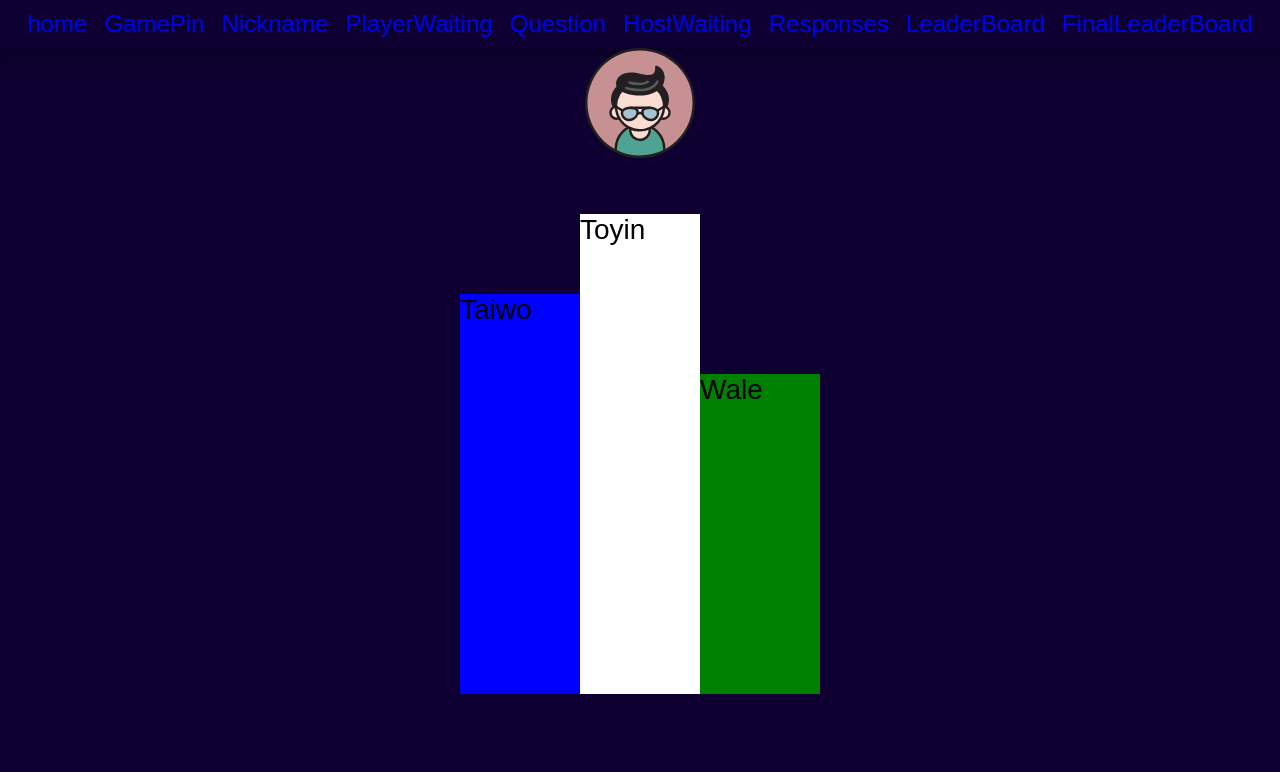
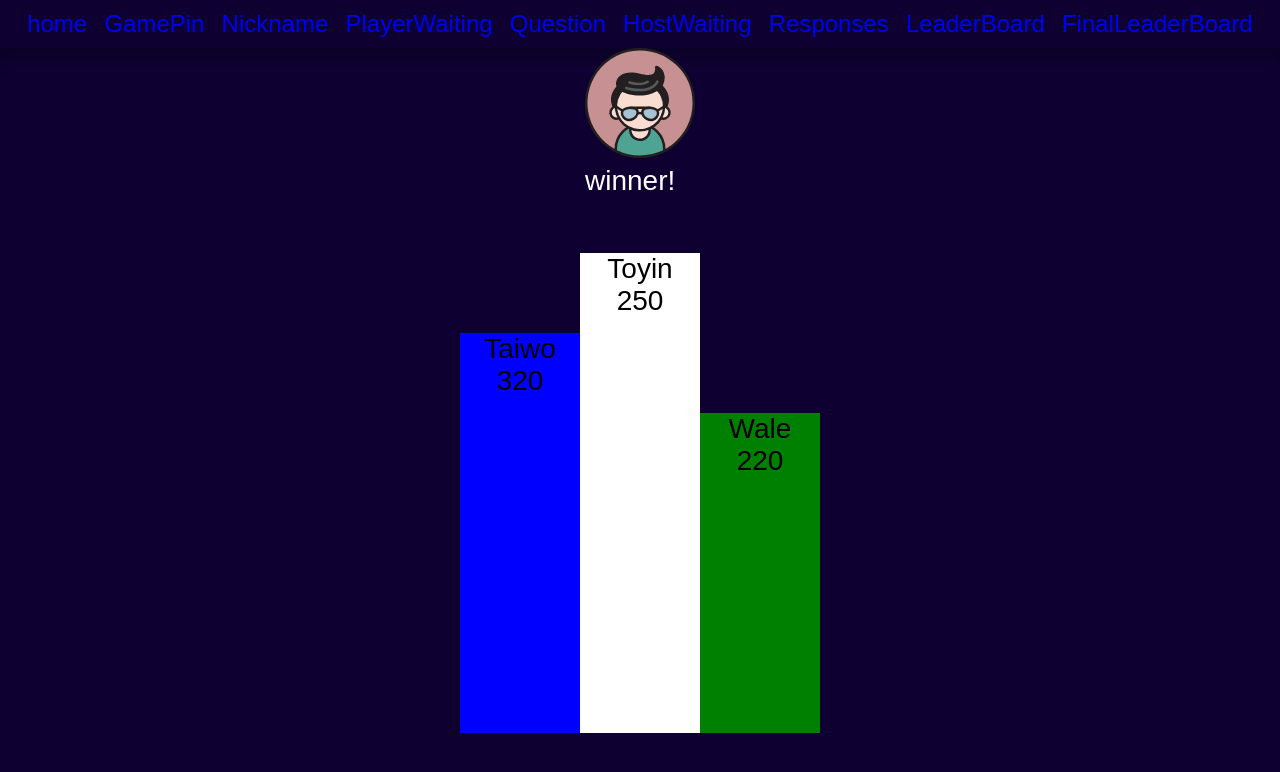
Before and after one commit to mr-funtor/class-kahoot, a React (Vite) app: page /finalleaderBoard in a window 1280 px wide. Shown: the top 772 px of the page. Built offline with nearby package versions, Linux system fonts and the light colour scheme; a web font is replaced by a local one.

Commit message:
leader board

```diff
--- a/src/pages/FinalLeaderboard/finalLeaderboard.module.css
+++ b/src/pages/FinalLeaderboard/finalLeaderboard.module.css
@@ -1,4 +1,4 @@
-.finalLeaderBoard{
+.finalLeaderBoard {
   display: flex;
   flex-direction: column;
   align-items: center;
@@ -6,7 +6,7 @@
   gap: 2em;
 }
 
-.leaderBoard{
+.leaderBoard {
   display: flex;
   align-items: flex-end;
   justify-content: center;
@@ -17,14 +17,26 @@
   width: 120px;
   height: 60vh;
   background-color: white;
+  display: flex;
+  flex-direction: column;
+  align-items: center;
+  justify-content: flex-start;
 }
 .secondPlace {
   width: 120px;
   height: 50vh;
   background-color: blue;
+  display: flex;
+  flex-direction: column;
+  align-items: center;
+  justify-content: flex-start;
 }
 .thirdPlace {
   width: 120px;
   height: 40vh;
   background-color: green;
+  display: flex;
+  flex-direction: column;
+  align-items: center;
+  justify-content: flex-start;
 }
--- a/src/pages/FinalLeaderboard/index.jsx
+++ b/src/pages/FinalLeaderboard/index.jsx
@@ -27,21 +27,42 @@ const FinalLeaderBoard = () => {
 
   const sortedPlayers = [...players].sort((a, b) => b.score - a.score);
   // console.log(sortedPlayers[0]);
-  const firstPlace = sortedPlayers[0].name;
-  const secondPlace = sortedPlayers[1].name;
-  const thirdPlace = sortedPlayers[2].name;
+  const firstPlace = {
+    name: sortedPlayers[0].name,
+    score: sortedPlayers[0].score,
+  };
+  const secondPlace = {
+    name: sortedPlayers[1].name,
+    score: sortedPlayers[1].score,
+  };
+  const thirdPlace = {
+    name: sortedPlayers[2].name,
+    score: sortedPlayers[2].score,
+  };
 
   return (
     <div className={styles.finalLeaderBoard}>
-      <img
-        style={{ width: "110px" }}
-        src={sortedPlayers[0].image}
-        alt={sortedPlayers[0].name}
-      />
+      <div>
+        <img
+          style={{ width: "110px" }}
+          src={sortedPlayers[0].image}
+          alt={sortedPlayers[0].name}
+        />
+        <p>winner!</p>
+      </div>
       <div className={styles.leaderBoard}>
-        <div className={styles.secondPlace}>{firstPlace}</div>
-        <div className={styles.winner}>{secondPlace}</div>
-        <div className={styles.thirdPlace}>{thirdPlace}</div>
+        <div className={styles.secondPlace}>
+          <p>{firstPlace.name}</p>
+          <p>{firstPlace.score}</p>
+        </div>
+        <div className={styles.winner}>
+          <p>{secondPlace.name}</p>
+          <p>{secondPlace.score}</p>
+        </div>
+        <div className={styles.thirdPlace}>
+          <p>{thirdPlace.name}</p>
+          <p>{thirdPlace.score}</p>
+        </div>
       </div>
     </div>
   );
```
Lines whose indentation alone changed are shown as unchanged.
